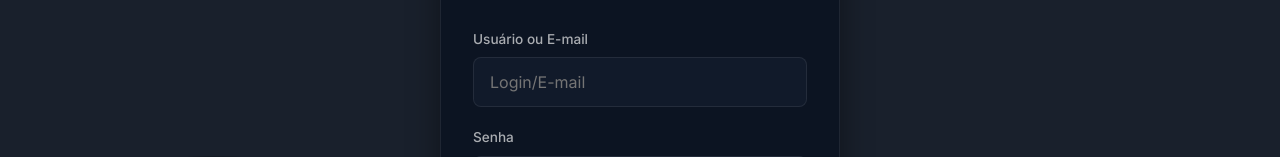
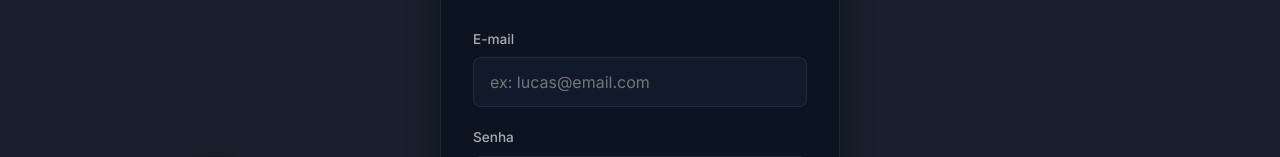
Before and after one commit to devlkspy/trabalhodevcorp, a plain HTML site: page front/login.html in a window 1280 px wide. Shown: the part 320-477 px from the top of the page. Drawn offline with Linux system fonts and the light colour scheme.

Commit message:
Login com nova funcao

```diff
--- a/front/login.html
+++ b/front/login.html
@@ -20,8 +20,8 @@
 
             <form id="loginForm" class="form">
                 <div class="field">
-                    <label class="label">Usuário ou E-mail</label>
-                    <input type="text" name="user" class="input" placeholder="Login/E-mail" required>
+                    <label class="label">E-mail</label>
+                    <input type="text" name="user" class="input" placeholder="ex: lucas@email.com" required>
                 </div>
 
                 <div class="field">
```
